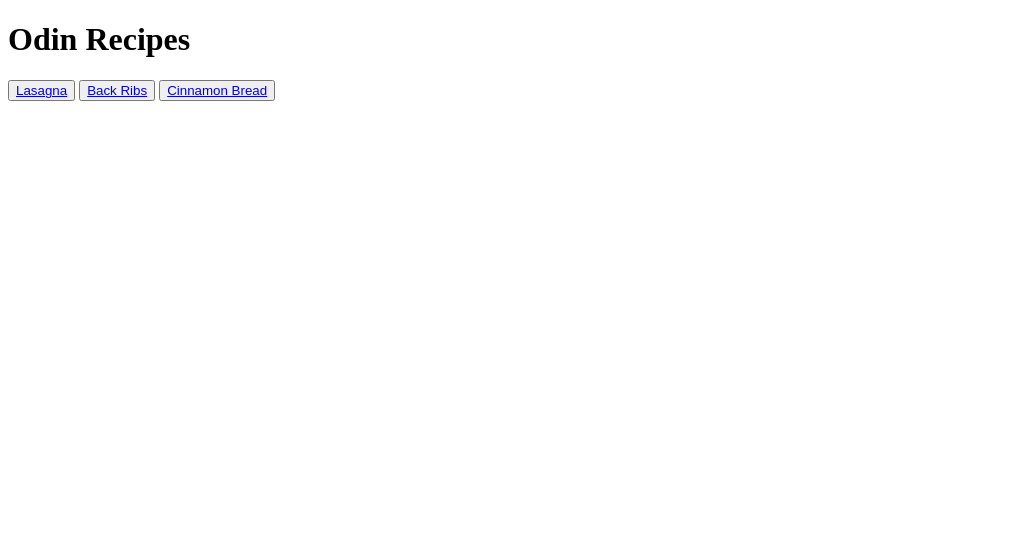
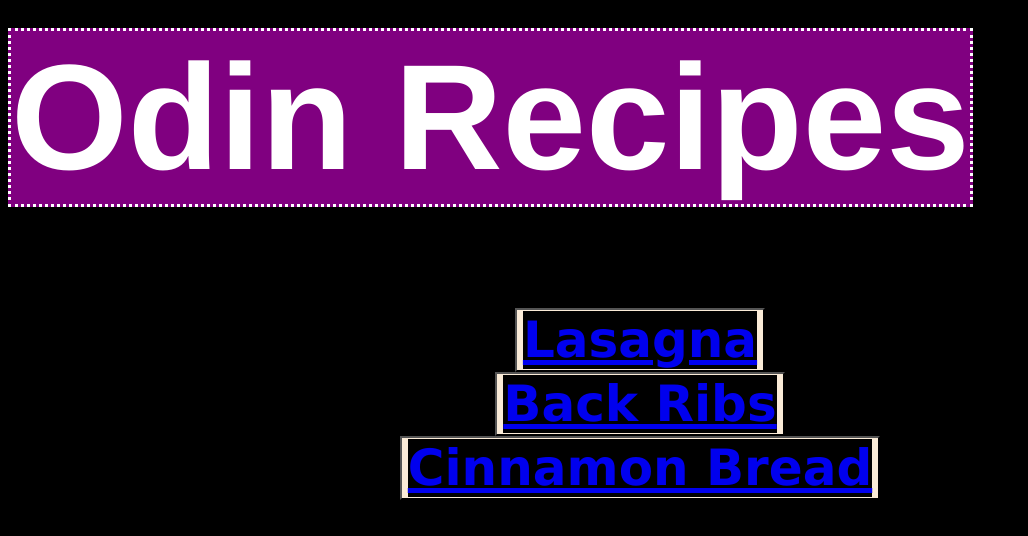
Before and after one commit to NeonEyesz/odin-recipes, a plain HTML site: page index.html in a window 1280 px wide. Shown: the whole page, without its empty margins (0-1028 px from the left). Drawn offline with Linux system fonts and the light colour scheme.

Commit message:
color and changes to my recipes homepage

```diff
--- a/index.html
+++ b/index.html
@@ -4,14 +4,16 @@
     <meta charset="UTF-8">
     <meta name="viewport" content="width=device-width, initial-scale=1.0">
     <title>Recipes</title>
-    <link href="style.css">
+    <link rel="stylesheet" href="style.css">
 </head>
+
 <body>
-    <h1 class="main">Odin Recipes</h1>
+  <h1 class="main">Odin Recipes</h1>
 
   <button class="menu"><a href="recipes/lasagna.html" target="_blank" rel="noopener noreferrer">Lasagna</a></button>
   <button class="menu"> <a href="recipes/Back-ribs.html" target="_blank" rel="noopener noreferrer">Back Ribs</a></button>
   <button class="menu"> <a href="recipes/Cinnamon-Bread.html" target="_blank" rel="noopener noreferrer">Cinnamon Bread</a></button>
 
 </body>
+
 </html>
--- a/style.css
+++ b/style.css
@@ -1,7 +1,15 @@
-main {
+* {
+    background-color: black;
+}
+.main {
 font-family: 'Franklin Gothic Medium', 'Arial Narrow', Arial, sans-serif;
-font-size: large;
-
+font-size: 150px;
+text-align: center;
+background-color: purple;
+margin-top: 20px;
+display:inline-block;
+border: dotted;
+color: white;
 }
 
 
@@ -10,4 +18,7 @@ font-size: large;
     font-weight: bold;
     color: blueviolet;
     background-color: antiquewhite;
+    font-size: 50px;
+    margin:auto;
+    display: block;
 }
```
